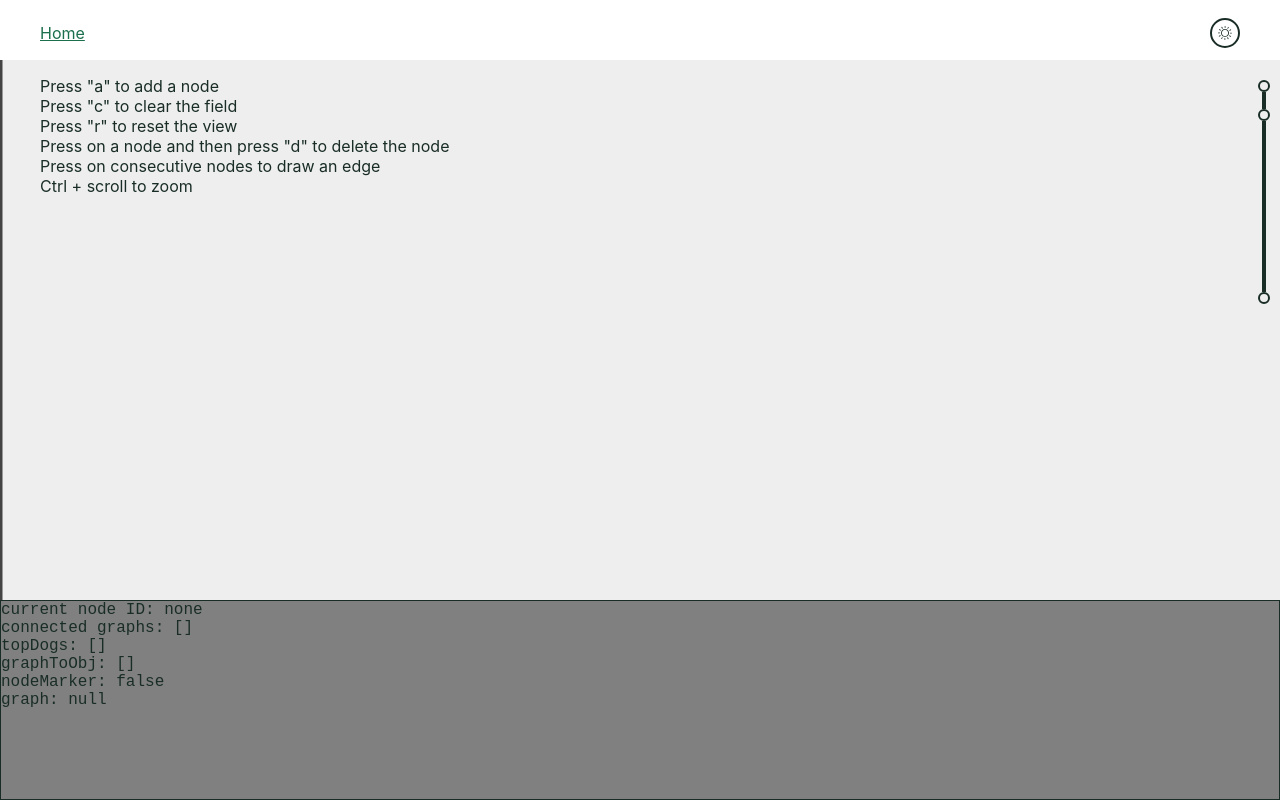
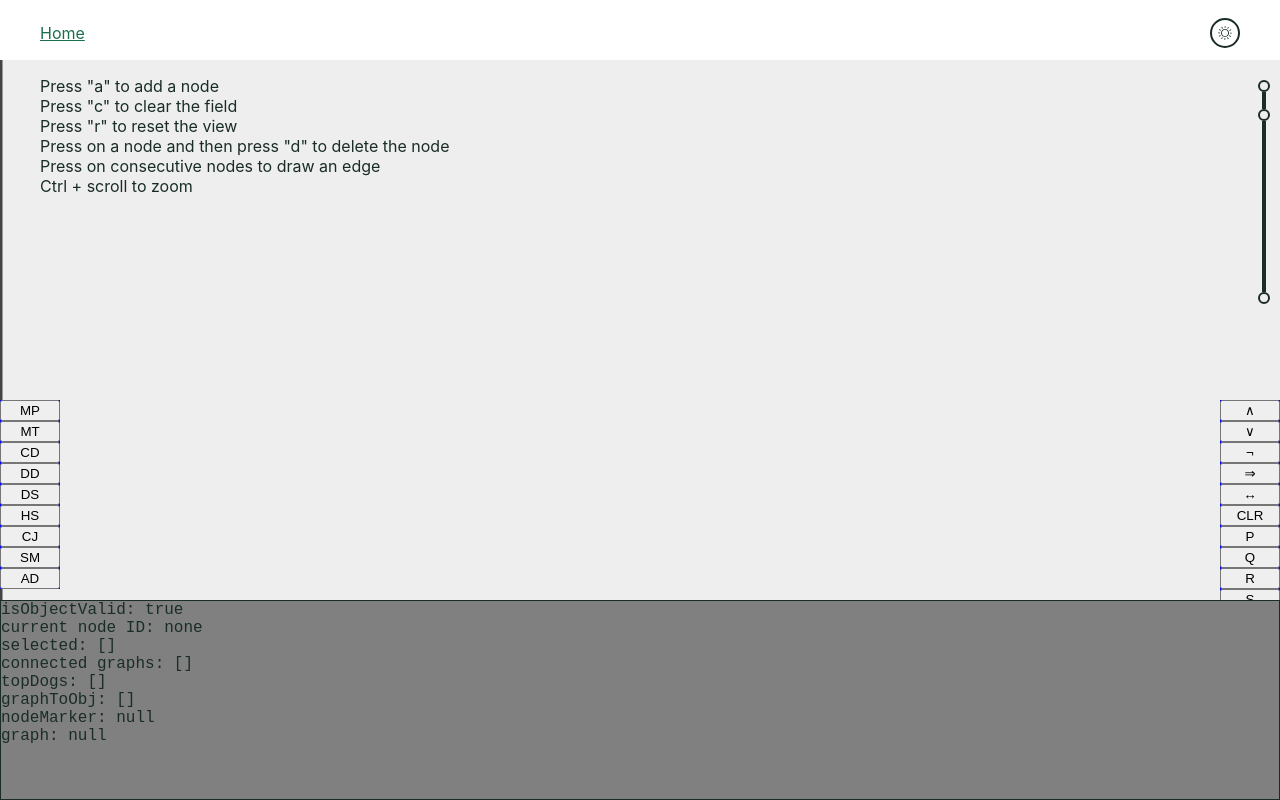
Before and after one commit to g4ps/website, a React (Create React App) app: page /graphBoard in a window 1280 px wide. Built offline with nearby package versions, Linux system fonts and the light colour scheme.

Commit message:
Added some logical thingies

```diff
--- a/src/pages/GraphBoard/GraphBoard.jsx
+++ b/src/pages/GraphBoard/GraphBoard.jsx
@@ -3,14 +3,92 @@ import { useSelector } from 'react-redux';
 import Slider from '../../components/Slider/Slider.jsx';
 import './GraphBoard.scss';
 import {notColliding, isTouching, detectMob,
-        sq_norm, drawCirc, drawAxis, drawFieldBox, drawEdge} from './auxFunctions.jsx';
+        sq_norm, drawCirc, drawAxis, drawFieldBox, drawEdge, uniq} from './auxFunctions.jsx';
 
 // Disclamer: vast majority of the stuff that's going
 // on here was half-assed and was done purely for fun
 
 // TODO: split this thing into several managable pieces
 
-const rad = 15;
+const rad = 30;
+
+const inferencesArr = [
+    {
+        symb: "MP",
+    },
+    {
+        symb: "MT",
+    },
+    {
+        symb: "CD",
+    },
+    {
+        symb: "DD",
+    },
+    {
+        symb: "DS",
+    },
+    {
+        symb: "HS",
+    },
+    {
+        symb: "CJ",
+    },
+    {
+        symb: "SM",
+    },
+    {
+        symb: "AD",
+    },
+];
+
+const operationsArr = [
+    {
+        op: "and",
+        symb: "\u2227"
+    },
+    {
+        op: "or",
+        symb: "\u2228"
+    },
+    {
+        op: "not",
+        symb: "\u00ac"
+    },
+    {
+        op: "imp",
+        symb: "\u21d2"
+    },
+    {
+        op: "eqv",
+        symb: "\u2194"
+    },
+    {
+        op: "",
+        symb: "CLR"
+    },
+    {
+        op: {var: "P"},
+        symb: "P"
+    },
+    {
+        op: {var: "Q"},
+        symb: "Q"
+    },
+    {
+        op: {var: "R"},
+        symb: "R"
+    },
+    {
+        op: {var: "S"},
+        symb: "S"
+    },
+];
+
+const opToSymb = (str) => {
+    return operationsArr.find(i => i.op === str ||
+                              (i.op.var !== undefined && i.op.var === str.var))?.symb;
+};
 
 const GraphBoard = () => {
 
@@ -47,10 +125,10 @@ const GraphBoard = () => {
 
     //Those two variables probably need to unite into something beautiful
     const ctrlDown = useRef(false);
-    const shftDown = useRef(false);
+    const shiftDown = useRef(false);
 
     //LOGIC: selection of node marker
-    const nodeMarker = useRef(false);
+    const nodeMarker = useRef(null); //this thing probably needs to be a state variable
 
     //Unused as of now; may have some usability later
     const isDirectional = useRef(true);
@@ -75,6 +153,8 @@ const GraphBoard = () => {
     const [scale, setScale] = useState(1.0); //current scale
     const [testState, setTestState] = useState(0);
 
+    const [selected, setSelected] = useState([]);
+
     const [screenOffc, setScreenOffc] = useState([0, 0]); //left down corner of the canvas
 
     //Sets an invevrval for OX and OY, for which the field is defined
@@ -82,21 +162,6 @@ const GraphBoard = () => {
 
     const maxScale = 8;
     const minScale = 0.3;
-
-    const buttonsArr = [
-        {
-            op: "and",
-        },
-        {
-            op: "or",
-        },
-        {
-            op: "not",
-        },
-        {
-            op: "imp",
-        },
-    ];
 
     const changeScale = useCallback((ds) => {
         // Bound for the scale; sets the value in interval [minScale, maxScale]
@@ -169,6 +234,7 @@ const GraphBoard = () => {
     const dawgToObj = useCallback((dawg, connected, graph) => {
         // TODO: test the ever-living shit out of this thing for now
         // TODO: improve performance
+        let explicitDirection = false;
         if (dawg.length !== 1)
             return null;
 
@@ -196,6 +262,7 @@ const GraphBoard = () => {
         // (i.e. in a list), or no one talks
         if (interSubDawgEdges !== undefined && interSubDawgEdges.length !== 0) {
             //TODO: go through this thing and verify correctness
+            explicitDirection = true;
             if (interSubDawgEdges.length !== subdawgs.length - 1)
                 return null;
             let fstSubDawg = subdawgs.filter(i =>
@@ -229,7 +296,9 @@ const GraphBoard = () => {
 
         return {
             id: dawg[0],
-            args: args
+            kind: graph.nodes.find(i => i.id === dawg[0]).kind, //TODO: make it better
+            explicitDirection: explicitDirection,
+            args: args,
         };
     }, []);
 
@@ -242,6 +311,43 @@ const GraphBoard = () => {
         }
 
     }, [topDogs, connectedNodes, dawgToObj]);
+
+    const isLogicalObjectValid = useCallback((obj) => {
+        if (obj === null)
+            return false;
+        if (obj.length === 0)
+            return true;
+        else if (Array.isArray(obj)) {
+            for (let i = 0; i < obj.length; i++) {
+                if (!isLogicalObjectValid(obj[i]))
+                    return false;
+            }
+            return true;
+        }
+        else if (obj.kind === "and" || obj.kind === "or" || obj.kind === "eqv") {
+            return isLogicalObjectValid(obj.args);
+        }
+        else if (obj.kind === "imp") {
+            if (obj.explicitDirection && obj.args.length === 2) {
+                return isLogicalObjectValid(obj.args);
+            }
+        }
+        else if (obj.kind === "not" ) {
+            if (obj.args.length === 1)
+                return isLogicalObjectValid(obj.args);
+        }
+        else if (!obj.kind) {
+            return false;
+        }
+        else if (obj.kind.var) {
+            return obj.args.length === 0;
+        }
+        return false;
+    }, []);
+
+    const isObjectValid = useMemo(() => {
+        return isLogicalObjectValid(graphToObj);
+    }, [graphToObj]);
 
     const canvasFOV = useMemo(() => {
         return [canvasRes[0] / scale, canvasRes[1] / scale];
@@ -303,7 +409,7 @@ const GraphBoard = () => {
     const addNode = useCallback((pos) => {
         let currID = maxID.current;
         maxID.current++;
-        graphRef.current.nodes.push({id: currID, pos: pos});
+        graphRef.current.nodes.push({id: currID, pos: pos, kind: nodeMarker.current});
         setGraph(JSON.parse(JSON.stringify(graphRef.current)));
     }, []);
 
@@ -343,7 +449,9 @@ const GraphBoard = () => {
         if (key === 'd' || key === 'delete') {
             if (currNode !== null) {
                 deleteNode(currNode);
+
             }
+            selected.map(i => deleteNode(i));
         }
         //Debug and whatnot
         if (key === "arrowup") {
@@ -375,7 +483,7 @@ const GraphBoard = () => {
         }
     }, [currNode, changeScreenOffc, addNode,
         clearEverything, deleteNode,
-        scale, screenOffc, changeScale, scaleOnPoint]);
+        scale, screenOffc, changeScale, scaleOnPoint, selected]);
 
     const handleMousePress = useCallback((mdp) => {
         if (currNode !== null) {
@@ -394,15 +502,29 @@ const GraphBoard = () => {
             let k = canvasToField(mdp);
             if (sq_norm([j.pos[0] - k[0], j.pos[1] - k[1]]) <
                 rad ** 2) {
-                setCurrNode(j.id);
-                set = true;
+                if (nodeMarker.current !== null) {
+                    graphRef.current.nodes.find(k => k.id === j.id).kind =
+                        JSON.parse(JSON.stringify(nodeMarker.current));
+                    setGraph(JSON.parse(JSON.stringify(graphRef.current)));
+                    nodeMarker.current = null;
+                }
+                else if (shiftDown.current) {
+                    setSelected(uniq([...selected, j.id]));
+                }
+                else {
+                    setCurrNode(j.id);
+                    set = true;
+                }
             }
         }
         if (!set) {
+            nodeMarker.current = null;
+            if (!shiftDown.current)
+                setSelected([]);
             setCurrNode(null);
         }
         // setMouseDownPos(null);
-    }, [currNode, canvasToField, graph]);
+    }, [currNode, canvasToField, graph, selected]);
 
 
     useEffect(() => {
@@ -469,6 +591,9 @@ const GraphBoard = () => {
             if (e.key === "Control") {
                 ctrlDown.current = true;
             }
+            if (e.key === "Shift") {
+                shiftDown.current = true;
+            }
         };
 
         const keyUp = (e) => {
@@ -478,6 +603,9 @@ const GraphBoard = () => {
             }
             if (e.key === "Control") {
                 ctrlDown.current = false;
+            }
+            if (e.key === "Shift") {
+                shiftDown.current = false;
             }
         };
 
@@ -634,10 +762,20 @@ const GraphBoard = () => {
                 let cnpos = fieldToCanvas(i.pos);
                 //////////////////////////////////////////////////////////////////////
                 //Debugging option
-                ctx.font = "8pt Courier new";
+                ctx.font = "16pt Courier new";
                 ctx.fillText(i.id, cnpos[0], cnpos[1]);
+                if (i.kind) {
+                    ctx.fillText(opToSymb(i.kind), cnpos[0], cnpos[1] + 15);
+                }
                 //////////////////////////////////////////////////////////////////////
+                if (selected.indexOf(i.id) >= 0) {
+                    ctx.save();
+                    ctx.strokeStyle = "#1E90FF";
+                }
                 drawCirc(ctx, cnpos, rad);
+                if (selected.indexOf(i.id) >= 0) {
+                    ctx.restore();
+                }
                 if (currNode === i.id) {
                     ctx.restore();
                 }
@@ -658,7 +796,7 @@ const GraphBoard = () => {
         window.requestAnimationFrame(draw);
 
     }, [canvasRes, graph, isDarkTheme, currNode, fieldToCanvas,
-        back_color, screenOffc, stroke_color, scale, fieldSize]);
+        back_color, screenOffc, stroke_color, scale, fieldSize, selected]);
 
     return (
         <div className="logicBoard">
@@ -713,20 +851,39 @@ const GraphBoard = () => {
                  value={scale}
                />
              </div>
-             {/* <div className="labels"> */}
-             {/*   {buttonsArr.map((i, pos) => */}
-             {/*       <button onClick={() => { */}
-             {/*           nodeMarker.current = i.op; */}
-             {/*           setTestState(testState + 1); */}
-             {/*       }} key={pos}> */}
-             {/*         {i.op.toUpperCase()} */}
-             {/*       </button> */}
-             {/*   )} */}
-             {/* </div> */}
+             <div className="labels">
+               {inferencesArr.map((i, pos) =>
+                   <button key={pos}>
+                     {i.symb}
+                   </button>
+               )}
+             </div>
+             <div className="labels right">
+               {operationsArr.map((i, pos) =>
+                   <button onClick={() => {
+                       nodeMarker.current = i.op;
+                       setTestState(testState + 1);
+                   }} key={pos}>
+                     {i.symb}
+                   </button>
+               )}
+             </div>
              <div className="debugInfo">
+               <div>
+                 {`isObjectValid: ${JSON.stringify(isObjectValid)}`}
+               </div>
                <div>
                  {`current node ID: ${currNode === null ? "none" : currNode}`}
                </div>
+               <div>
+                 {`selected: ${JSON.stringify(selected)}`}
+               </div>
+               {/* <div> */}
+               {/*   {`ctrlDown: ${JSON.stringify(ctrlDown.current)}`} */}
+               {/* </div> */}
+               {/* <div> */}
+               {/*   {`shiftDown: ${JSON.stringify(ctrlDown.current)}`} */}
+               {/* </div> */}
                <div>
                  {`connected graphs: ${JSON.stringify(connectedNodes)}`}
                </div>
@@ -742,6 +899,8 @@ const GraphBoard = () => {
                <div>
                  {`graph: ${JSON.stringify(graph)}`}
                </div>
+
+
              </div>
            </>
           }
--- a/src/pages/GraphBoard/GraphBoard.scss
+++ b/src/pages/GraphBoard/GraphBoard.scss
@@ -31,13 +31,17 @@
     .labels {
 	position: fixed;
 	top: 400px;
-	right: 0;
+	left: 0;
 	width: 60px;
 	// height: 300px;
 	z-index: 3;
 	background: blue;
 	display: flex;
 	flex-direction: column;
+    }
+    .labels.right {
+	left: initial;
+	right: 0;
     }
 }
 
@@ -52,6 +56,7 @@
 
 .debugInfo {
     font-family: Courier new;
+    overflow-y: scroll;
     position: fixed;
     background: grey;
     border: 1px solid var(--text-color);
--- a/src/pages/GraphBoard/auxFunctions.jsx
+++ b/src/pages/GraphBoard/auxFunctions.jsx
@@ -105,4 +105,12 @@ const drawEdge = (ctx, start, end, rad=30) => {
     ctx.fill();
 };
 
-export {notColliding, isTouching, detectMob, sq_norm, drawCirc, drawAxis, drawFieldBox, drawEdge};
+// for some fucking reason JS doesn't ship with this function,
+// but it ships with half-assed OOP and a fucking zoo of string functions. Go figure
+const uniq = (arr) => {
+
+    return arr.filter((value, index, array) => array.indexOf(value) === index);
+}
+
+export {notColliding, isTouching, detectMob, sq_norm,
+        drawCirc, drawAxis, drawFieldBox, drawEdge, uniq};
```
